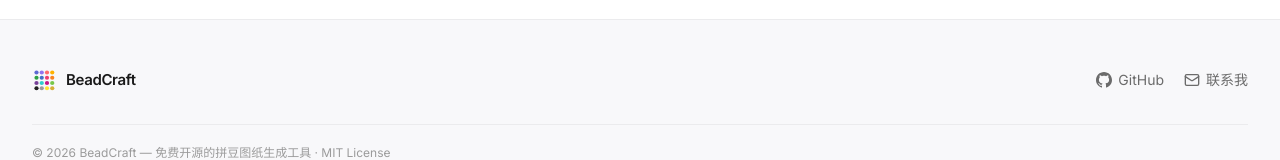
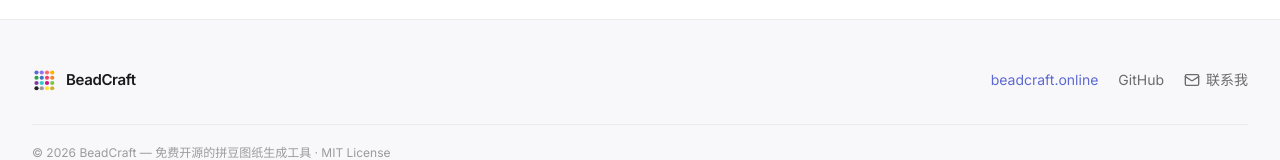
Before and after one commit to PXY000/beadcraft, a Next.js app: page / in a window 1280 px wide. Shown: the part 4235-4395 px from the top of the page. Built offline with nearby package versions, Linux system fonts and the light colour scheme.

Commit message:
更新域名beadcraft.online，页脚增加官网链接

```diff
--- a/components/layout/footer.tsx
+++ b/components/layout/footer.tsx
@@ -24,12 +24,17 @@ export function Footer() {
             {/* Links */}
             <div className="flex items-center gap-5">
               <a
+                href="https://beadcraft.online"
+                className="text-sm text-[#5E6AD2] hover:text-[#4F5AC0] transition-colors"
+              >
+                beadcraft.online
+              </a>
+              <a
                 href="https://github.com/PXY000/beadcraft"
                 target="_blank"
                 rel="noopener noreferrer"
-                className="flex items-center gap-1.5 text-sm text-[#6B6B6B] hover:text-[#1A1A1A] transition-colors"
+                className="text-sm text-[#6B6B6B] hover:text-[#1A1A1A] transition-colors"
               >
-                <svg className="size-4" viewBox="0 0 24 24" fill="currentColor"><path d="M12 0c-6.626 0-12 5.373-12 12 0 5.302 3.438 9.8 8.207 11.387.599.111.793-.261.793-.577v-2.234c-3.338.726-4.033-1.416-4.033-1.416-.546-1.387-1.333-1.756-1.333-1.756-1.089-.745.083-.729.083-.729 1.205.084 1.839 1.237 1.839 1.237 1.07 1.834 2.807 1.304 3.492.997.107-.775.418-1.305.762-1.604-2.665-.305-5.467-1.334-5.467-5.931 0-1.311.469-2.381 1.236-3.221-.124-.303-.535-1.524.117-3.176 0 0 1.008-.322 3.301 1.23.957-.266 1.983-.399 3.003-.404 1.02.005 2.047.138 3.006.404 2.291-1.552 3.297-1.23 3.297-1.23.653 1.653.242 2.874.118 3.176.77.84 1.235 1.911 1.235 3.221 0 4.609-2.807 5.624-5.479 5.921.43.372.823 1.102.823 2.222v3.293c0 .319.192.694.801.576 4.765-1.589 8.199-6.086 8.199-11.386 0-6.627-5.373-12-12-12z"/></svg>
                 GitHub
               </a>
               <button
```
Also changed, not shown: 1 other file (tests, documents, lock files or other folders).
